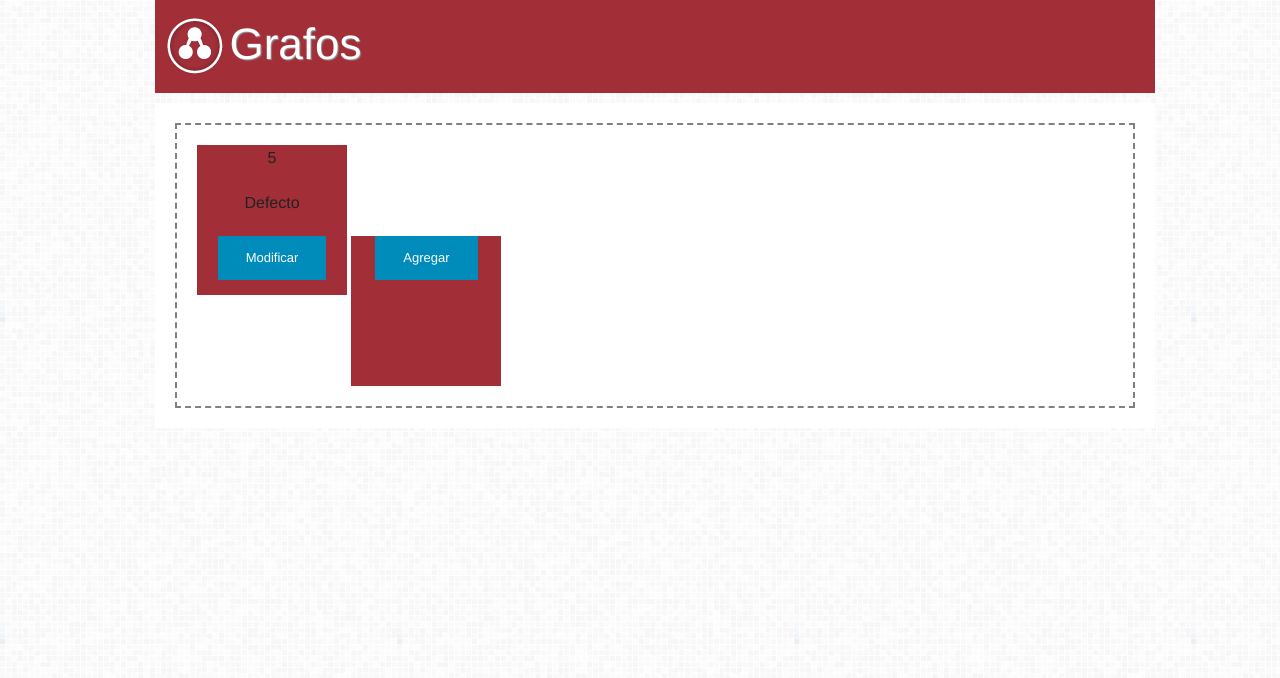
After one commit to Aprendeci/Aprendeci, a Django app: page /aprendeci/grafos/ in a window 1280 px wide. The commit adds this page. Shown: the top 678 px of the page. Run offline with Django 3.2, Linux system fonts and the light colour scheme; data comes from the database, SQL or seed files in the repository; both versions use the stored data as it was after the commit; some libraries are stand-ins or nearby versions.

Commit message:
[Develop] Trabajo inicial para la lista de grafos

```diff
--- a/Aprendeci/admin.py
+++ b/Aprendeci/admin.py
@@ -1,7 +1,8 @@
 from django.contrib import admin
-from Aprendeci.models import Concepto
+from Aprendeci.models import *
 
 class ConceptoAdmin(admin.ModelAdmin):
     exclude = ("x", "y",)
 
 admin.site.register(Concepto, ConceptoAdmin)
+admin.site.register(Grafo)
--- a/Aprendeci/models.py
+++ b/Aprendeci/models.py
@@ -3,6 +3,10 @@ from django.db import models
 class Grafo(models.Model):
     nombre = models.CharField(max_length=100)
     descripcion = models.CharField(max_length=500)
+    grafoPadre = models.ForeignKey("self", blank=True, null=True)
+
+    def numeroDeConceptos(self):
+        return 5
 
     def __str__(self):
         return self.nombre
@@ -15,6 +19,7 @@ class Concepto(models.Model):
     requisitos = models.ManyToManyField("self", symmetrical=False, blank=True)
     x = models.IntegerField(default=0)
     y = models.IntegerField(default=0)
+    grafo = models.ForeignKey(Grafo, blank=True)
 
     def __str__(self):
         return self.nombre
--- /dev/null
+++ b/Aprendeci/templates/Aprendeci/grafo/lista.html
@@ -0,0 +1,37 @@
+{% extends "_layouts/base.html" %}
+{% load staticfiles %}
+
+{% block title %}Grafos{% endblock %}
+
+{% block styles %}
+    <link rel="stylesheet" href="{% static "css/style.css" %}" />
+{% endblock %}
+
+{% block content %}
+    <div class="row">
+        <div class="large-12 columns">
+            <div id="encabezado">
+                <img class="icon" alt="grafo" src="{% static "img/icons/grafo.png" %}" />
+                <h1>Grafos</h1>
+            </div>
+        </div>
+    </div>
+    <div class="row">
+        <div class="large-12 columns">
+            <div class="content">
+                <div class="grafos">
+                    {% for grafo in grafo_list %}
+                        <div class="grafoItem">
+                            <p>{{ grafo.numeroDeConceptos }}</p>
+                            <p>{{ grafo.nombre }}</p>
+                            <a href="#" class="button small">Modificar</a>
+                        </div>
+                    {% endfor %}
+                    <div class="grafoItem">
+                        <a href="#" class="button small">Agregar</a>
+                    </div>
+                </div>
+            </div>
+        </div>
+    </div>
+{% endblock %}
--- a/Aprendeci/templates/admin/base_site.html
+++ b/Aprendeci/templates/admin/base_site.html
@@ -1,7 +1,12 @@
 {% extends "admin/base.html" %}
 {% load i18n %}
+{% load staticfiles %}
 
 {% block title %}{{ title }} | Aprendeci{% endblock %}
+
+{% block extrastyle %}
+    <link rel="stylesheet" type="text/css" href="{% static "css/admin.css" %}" />
+{% endblock %}
 
 {% block branding %}
 <h1 id="site-name">Administración de Aprendeci</h1>
--- a/Aprendeci/urls.py
+++ b/Aprendeci/urls.py
@@ -3,5 +3,6 @@ from django.conf.urls import url
 from Aprendeci import views
 
 urlpatterns = [
-    url(r'^$', views.IndexView.as_view(), name='index')
+    url(r'^$', views.IndexView.as_view(), name='index'),
+    url(r'^grafos/$', views.GrafoView.as_view(), name='grafos')
 ]
--- a/Aprendeci/views.py
+++ b/Aprendeci/views.py
@@ -1,10 +1,11 @@
+from _ast import List
 from django.contrib.auth.decorators import login_required
 from django.core import serializers
 from django.core.files import File
 from django.http import HttpResponse
 from django.utils.decorators import method_decorator
 from django.views.generic import ListView
-from Aprendeci.models import Concepto
+from Aprendeci.models import *
 
 class JSONResponseMixin(object):
     def get_queryset(self):
@@ -13,7 +14,7 @@ class JSONResponseMixin(object):
 class IndexView(JSONResponseMixin, ListView):
     context_object_name = "concepto_list"
     model = Concepto
-    template_name = "Aprendeci/index.html"
+    template_name = "aprendeci/index.html"
 
     @method_decorator(login_required)
     def dispatch(self, *args, **kwargs):
@@ -41,3 +42,7 @@ class IndexView(JSONResponseMixin, ListView):
             file.write(grafoMat)
 
         return HttpResponse("Se ha guardado exitosamente")
+
+class GrafoView(ListView):
+    model = Grafo
+    template_name = "aprendeci/grafo/lista.html"
--- a/assets/css/style.css
+++ b/assets/css/style.css
@@ -27,6 +27,13 @@ h1 {
 img {
     display: inline-block;
     vertical-align: middle;
+}
+
+/* SECCION | Contenedores */
+.content {
+    background-color: white;
+    margin: 10px auto;
+    padding: 20px;
 }
 
 /* SECCION | Edicion del grafo */
@@ -154,3 +161,18 @@ img {
 ._jsPlumb_connector {
     cursor: pointer;
 }
+
+/* SECCION | Lista de grafos */
+.grafos {
+    border: 2px dashed gray;
+    padding: 20px;
+}
+
+    .grafos .grafoItem {
+        background-color: #A22F38;
+        display: inline-block;
+        height: 150px;
+        margin: 0px ;
+        text-align: center;
+        width: 150px;
+    }
```
Also changed, not shown: assets/css/admin.css (added, +26 -0 lines), Aprendeci/migrations/0001_initial.py (added), Aprendeci/migrations/0002_auto_20140705_1733.py (added), Aprendeci/migrations/0003_concepto_grafo.py (added), Aprendeci/migrations/0004_grafo_grafopadre.py (added), Aprendeci/migrations/__init__.py (added), db.sqlite3.
